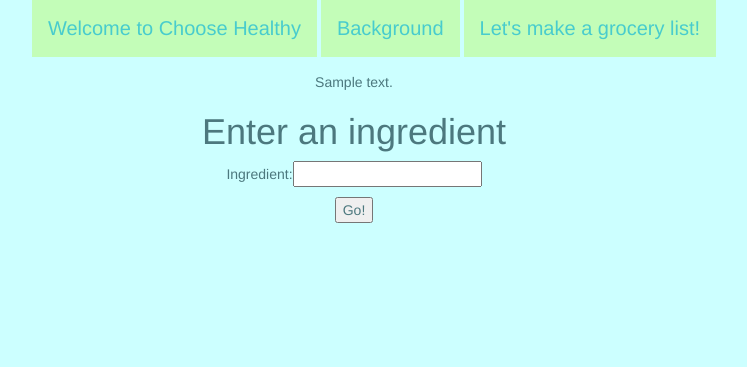
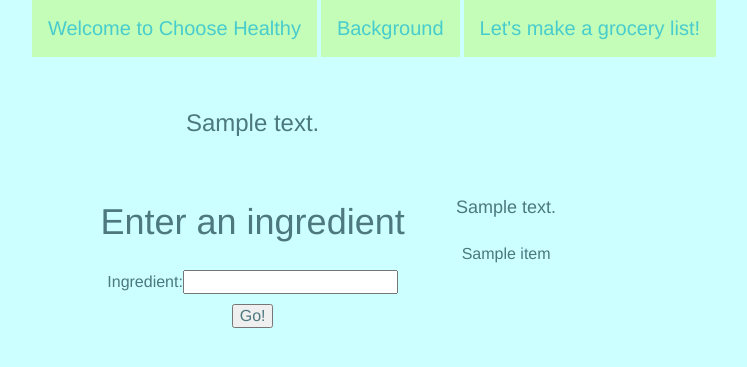
Before and after one commit to eambrose/choose-healthy, a Flask app: template templates/grocerylist.html in a window 1280 px wide. Shown: the top 367 px of the page, without its empty margins (286-1033 px from the left). Run offline with Flask 2, Linux system fonts and the light colour scheme; the template is opened without the code that fills it: most values are stand-ins (such as "Sample title", 1, 10 or a date in 2020); parts of the project's set-up code (start-up, migrations or seed data) failed here and were passed over; some libraries are stand-ins or nearby versions.

Commit message:
week 3 video

```diff
--- a/app.py
+++ b/app.py
@@ -28,7 +28,7 @@ def background():
 
   health_se_df = pickle.load(open('fig1data.p','rb'))
   health_se_df['Poverty Rate'] = np.float64(health_se_df['Poverty Rate'])
-  plot = figure(plot_width=500, plot_height=400,x_axis_label='Poverty Rate',y_axis_label='Adult Obesity Rate',title='Obesity increases with poverty rate - US counties 2010',title_text_font_size='12pt')
+  plot = figure(plot_width=400, plot_height=325,x_axis_label='Poverty Rate',y_axis_label='Adult Obesity Rate',title='Obesity increases with poverty rate - US counties 2010',title_text_font_size='12pt')
   plot.scatter(health_se_df['Poverty Rate'],health_se_df['Adult Obesity Rate'],marker='+',color='DarkSlateGray')
   plot.xaxis.axis_label_text_font_size='9pt'
   plot.yaxis.axis_label_text_font_size='9pt'
@@ -42,7 +42,7 @@ def background():
 
   plot.line(vals_X,vals_Y,color='red',line_width=1.5)
 
-  plot2 = figure(plot_width=500, plot_height=400,x_axis_label='Poverty Rate', y_axis_label='Adult Diabetes Rate', title='Diabetes increases with poverty rate - US counties 2010', title_text_font_size='12pt')
+  plot2 = figure(plot_width=400, plot_height=325,x_axis_label='Poverty Rate', y_axis_label='Adult Diabetes Rate', title='Diabetes increases with poverty rate - US counties 2010', title_text_font_size='12pt')
   plot2.scatter(health_se_df['Poverty Rate'],health_se_df['Adult Diabetes Rate'], marker='+',color='DarkSlateBlue')
   plot2.xaxis.axis_label_text_font_size='9pt'
   plot2.yaxis.axis_label_text_font_size='9pt'
@@ -71,7 +71,7 @@ def background():
             ylabel='Stores per 1000 People',
             xgrid=False,
 color=['Aqua','CornflowerBlue','Coral','Green'],
-          plot_width=500, plot_height=600)
+          plot_width=500, plot_height=500)
 
   script1,div1 = components(p1,CDN)
 
@@ -85,7 +85,7 @@ color=['Aqua','CornflowerBlue','Coral','Green'],
   highci_svm = np.percentile(scores_svm,97.5,axis=0)
   CIs_svm = np.matrix([lowci_svm,highci_svm])
 
-  p1 = figure(title='Predicting obesity from poverty, food access, food availability (logistic)',title_text_font_size='12pt',plot_width=550, plot_height=400)
+  p1 = figure(title='Predicting obesity (logistic regression)',title_text_font_size='12pt',plot_width=400, plot_height=325,x_range=(.4,4.4))
   #p1.quad(top=.7,bottom=.5,left=[.55,1.55,2.55,3.55],right=[1.45,2.45,3.45,4.45],alpha=.2,color=#['red','blue','blue','blue'])
   p1.multi_line(xs=[[1,1],[2,2],[3,3],[4,4]],ys=[CIs[:,0],CIs[:,1],CIs[:,2],CIs[:,3]],line_width = 4)
   p1.circle(x=[1,2,3,4],y=scores.mean(axis=0),size=10,color='red')
@@ -93,12 +93,12 @@ color=['Aqua','CornflowerBlue','Coral','Green'],
   p1.ygrid.grid_line_color = None
   p1.xaxis.major_label_text_color = None
   p1.yaxis.axis_label = "Classifier accuracy"
-  p1.text(.65,.51,['All variables'],text_font_size='10pt')
-  p1.text(1.5,.51,['Drop poverty rate'],text_font_size='10pt')
-  p1.text(2.65,.51,['Drop access'],text_font_size='10pt')
-  p1.text(3.55,.51,['Drop availablity'],text_font_size='10pt')
+  p1.text(.75,.51,['Full'],text_font_size='10pt')
+  p1.text(1.5,.51,['Poverty'],text_font_size='10pt')
+  p1.text(2.65,.51,['Access'],text_font_size='10pt')
+  p1.text(3.55,.51,['# Stores'],text_font_size='10pt')
 
-  p2 = figure(title='Predict obesity from poverty, food access, food availability (SVM)',title_text_font_size = '12pt',plot_width=550,plot_height=400)
+  p2 = figure(title='Predict obesity (SVM)',title_text_font_size = '12pt',plot_width=400,plot_height=325,x_range=(.4,4.4))
   #p2.quad(top=.7,bottom=.5,left=[.55,1.55,2.55,3.55],right=[1.45,2.45,3.45,4.45],alpha=.2,color=['red','blue','blue','blue'])
   p2.multi_line(xs=[[1,1],[2,2],[3,3],[4,4]],ys=[CIs_svm[:,0],CIs_svm[:,1],CIs_svm[:,2],CIs_svm[:,3]],line_width=4)
   p2.circle(x=[1,2,3,4],y=scores_svm.mean(axis=0),size=10,color='red')
@@ -106,10 +106,10 @@ color=['Aqua','CornflowerBlue','Coral','Green'],
   p2.ygrid.grid_line_color = None
   p2.xaxis.major_label_text_color = None
   p2.yaxis.axis_label = "Classifier accuracy"
-  p2.text(.65,.51,['All variables'],text_font_size='10pt')
-  p2.text(1.5,.51,['Drop poverty rate'],text_font_size='10pt')
-  p2.text(2.65,.51,['Drop access'],text_font_size='10pt')
-  p2.text(3.55,.51,['Drop availability'], text_font_size='10pt')
+  p2.text(.75,.51,['Full'],text_font_size='10pt')
+  p2.text(1.5,.51,['Poverty'],text_font_size='10pt')
+  p2.text(2.65,.51,['Access'],text_font_size='10pt')
+  p2.text(3.55,.51,['# Stores'], text_font_size='10pt')
 
   p = gridplot([[p1,p2]])
   script2, div2 = components(p,CDN)
@@ -132,8 +132,10 @@ color=['Aqua','CornflowerBlue','Coral','Green'],
 def grocerylist():
   page_title = "Let's start a grocery list"
   pagetext = 'Enter an ingredient and we\'ll show you other ingredients you\'ll need to make popular recipes'
+  pagetext2 = 'These are good to have on hand:'
+  top_ingreds = pickle.load(open('top_ingreds.p','rb'))
   if request.method=='GET':
-      return render_template('grocerylist.html', page_title=page_title, pagetext=pagetext)
+      return render_template('grocerylist.html', page_title=page_title, pagetext=pagetext,top_ingreds=top_ingreds,pagetext2=pagetext2)
   else:
       ingred_of_int = request.form['ingred_of_int']
       return redirect('/newlist/'+ingred_of_int)
@@ -143,10 +145,11 @@ def newlist(ingred_of_int):
   page_title = "Here's your new grocery list"
   pagetext = 'Here are some ingredients that go well with ' + ingred_of_int + ':'
   ingred_pairs = pickle.load(open('ingred_pairs.p','rb'))
+  top_ingreds = pickle.load(open('top_ingreds.p','rb'))
   pick_pairs = list(itertools.ifilter(lambda x: ingred_of_int in x, ingred_pairs))
   grocery_list = [pick_pairs[x][0] if pick_pairs[x][0] != ingred_of_int else pick_pairs[x][1] for x in range(len(pick_pairs))]
-  grocery_list = grocery_list[:15]
+  grocery_list = [x for x in grocery_list if x not in top_ingreds][:15]
   return render_template('newlist.html', page_title=page_title, pagetext=pagetext, grocery_list=grocery_list)
 
 if __name__ == '__main__':
-  app.run(port=33507,debug = True)
+  app.run(port=33507)
--- a/templates/grocerylist.html
+++ b/templates/grocerylist.html
@@ -1,14 +1,53 @@
 {% extends "base.html" %}
 {% block content %}
-     <p align='center'> {{pagetext}}</p>
 
+<table>
+    <tr>
+     <td width='60%'>
+         <br>
+         <h3 align='center'> {{pagetext}}</h3>
+         <br>
+         <br>
      <div align = 'center'>
         <h1>Enter an ingredient</h1>
+         <br>
             <form id='ingredient of interest' method='post' action='grocerylist'>
                 <p> Ingredient:<input type='text' name='ingred_of_int'/>
             </p>
                 <p><input type='submit' value='Go!'/>
                 </p>
      </div>
+         </td>
+         <td class = 'col'>
+            <table align='center'>
+                <tr>
+                    <td>
+                        <br>
+                        <br>
+                    </td>
+                </tr>
+                <tr>
+
+                    <td align='center'>
+                        <h4 align='center'>
+                        {{pagetext2}}
+                        </h4>
+
+                          <br>
+                    </td>
+                </tr>
+                <tr>
+{% for item in top_ingreds %}
+
+              <td align='center'>
+
+{{ item }}
+                </td>
+            </tr>
+{% endfor %}
+            </table>
+        </td>
+    </tr>
+</table>
 
 {% endblock %}
```
Also changed, not shown: templates/backgroundpage.html (+23 -9 lines), templates/newlist.html (+43 -9 lines), 2 other files.
